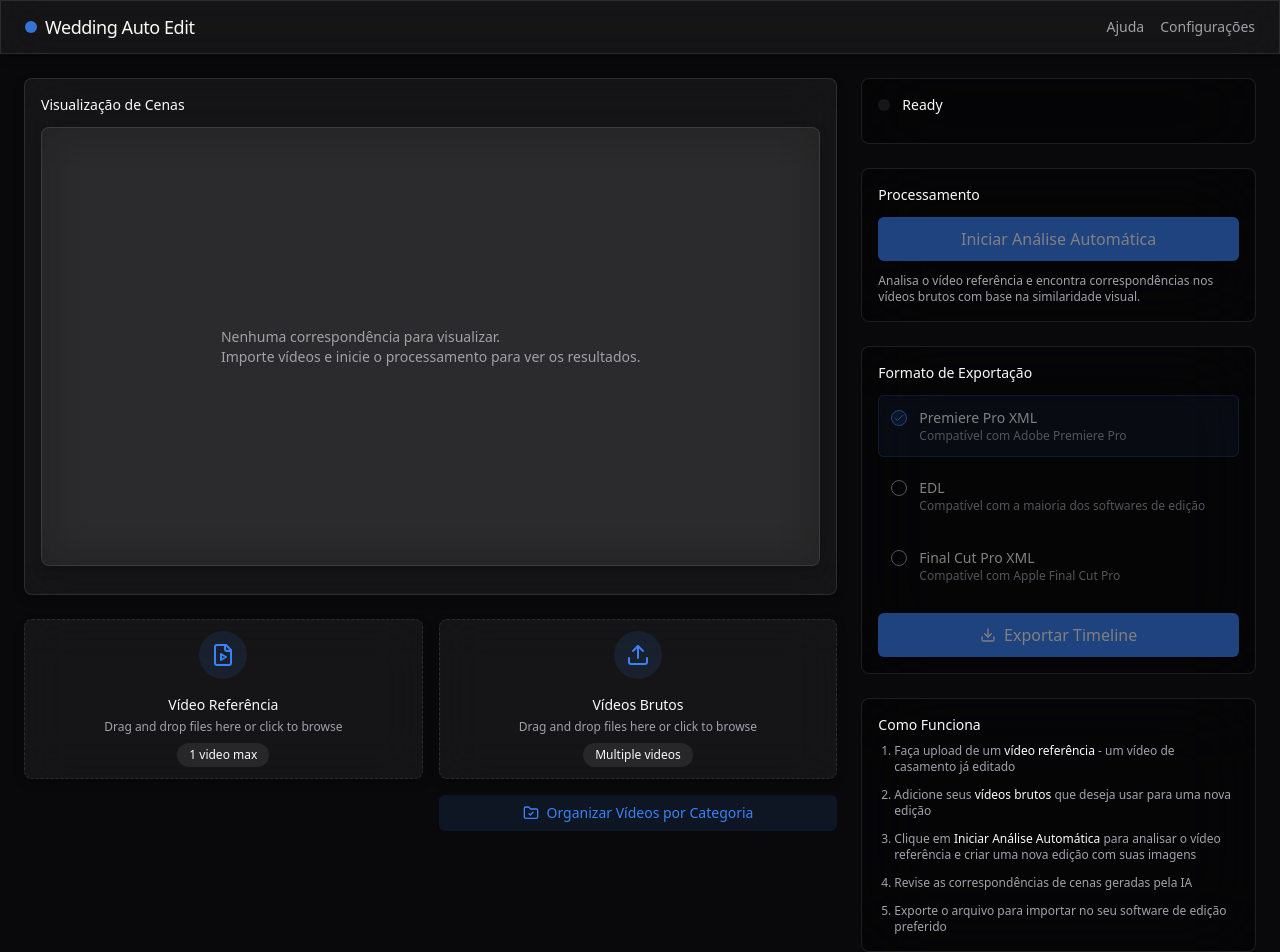
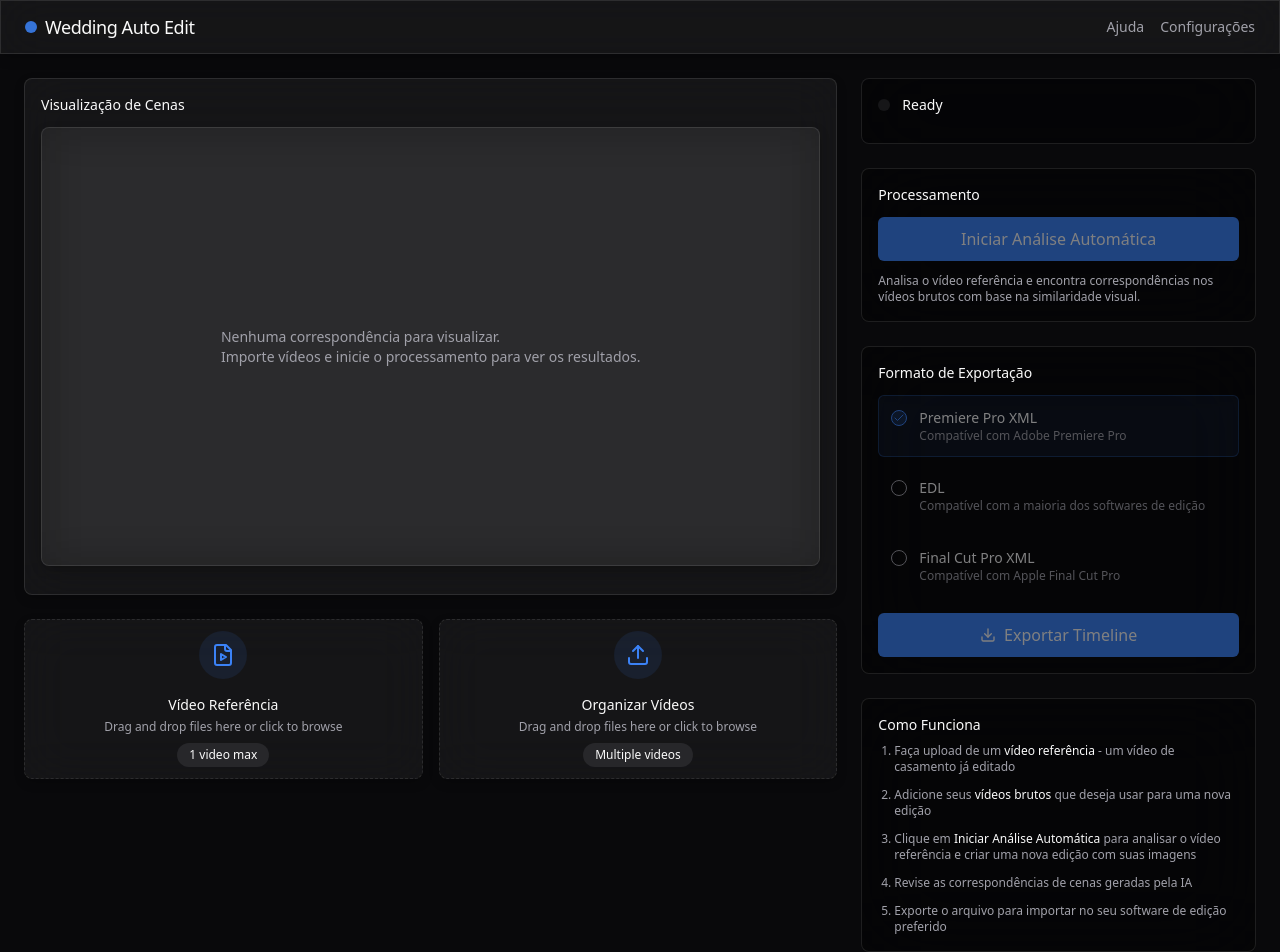
Before and after one commit to QZTEMPLATEZ/wedding-timeline-automator, a React (Vite) app: page / in a window 1280 px wide. Shown: the top 952 px of the page. Built offline with nearby package versions, Linux system fonts and the light colour scheme.

Commit message:
Rename "Raw Videos" section
Renamed the "Vídeos Brutos" section to "Organizar Vídeos" and removed the link to organize videos by category.

```diff
--- a/src/components/MainContent.tsx
+++ b/src/components/MainContent.tsx
@@ -75,18 +75,10 @@ export const MainContent: React.FC<MainContentProps> = ({
           <Dropzone
             onFilesAdded={(files) => handleFilesAdded(files, 'raw')}
             type="raw"
-            label="Vídeos Brutos"
+            label="Organizar Vídeos"
             multiple={true}
             files={rawVideos}
           />
-
-          <Link
-            to="/organizacao"
-            className="flex items-center justify-center gap-2 text-sm p-2 rounded-md bg-primary/10 text-primary hover:bg-primary/20 transition-colors"
-          >
-            <FolderCheck className="w-4 h-4" />
-            <span>Organizar Vídeos por Categoria</span>
-          </Link>
         </div>
       </div>
     </div>
```
